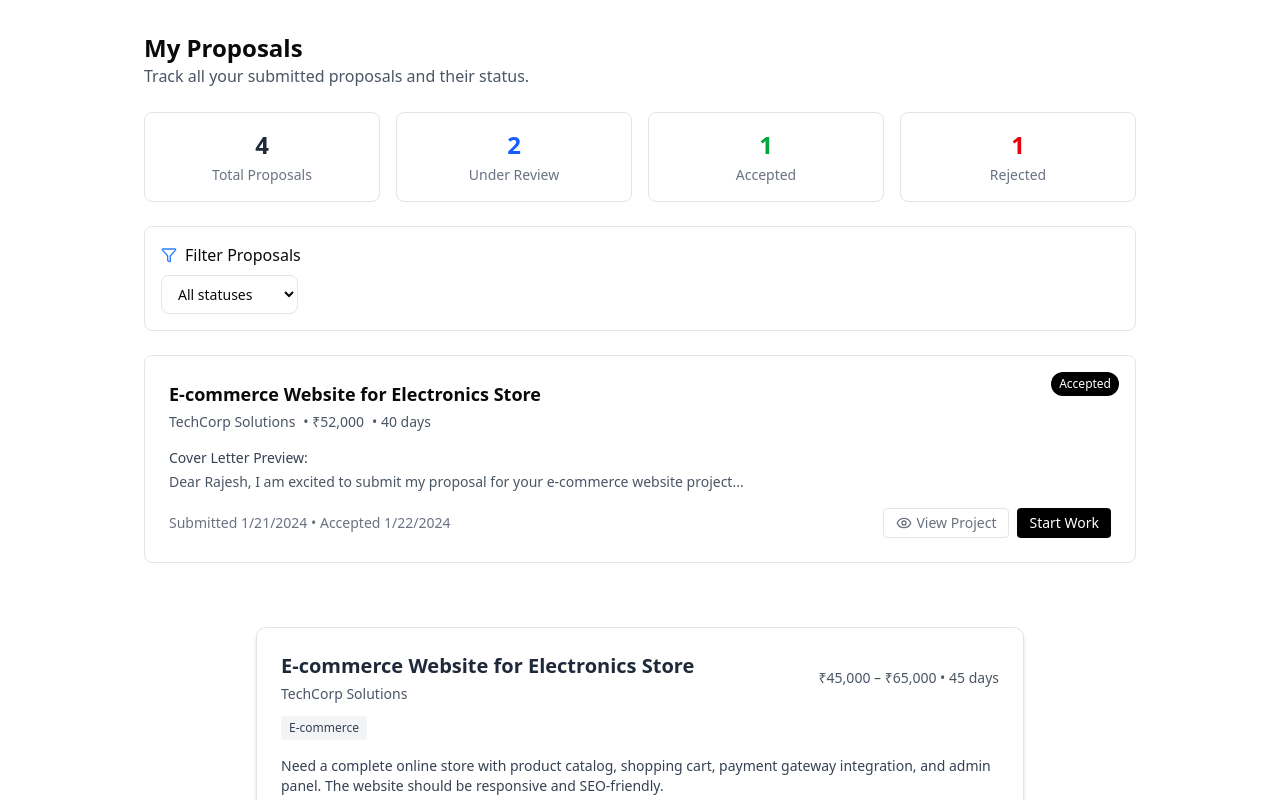
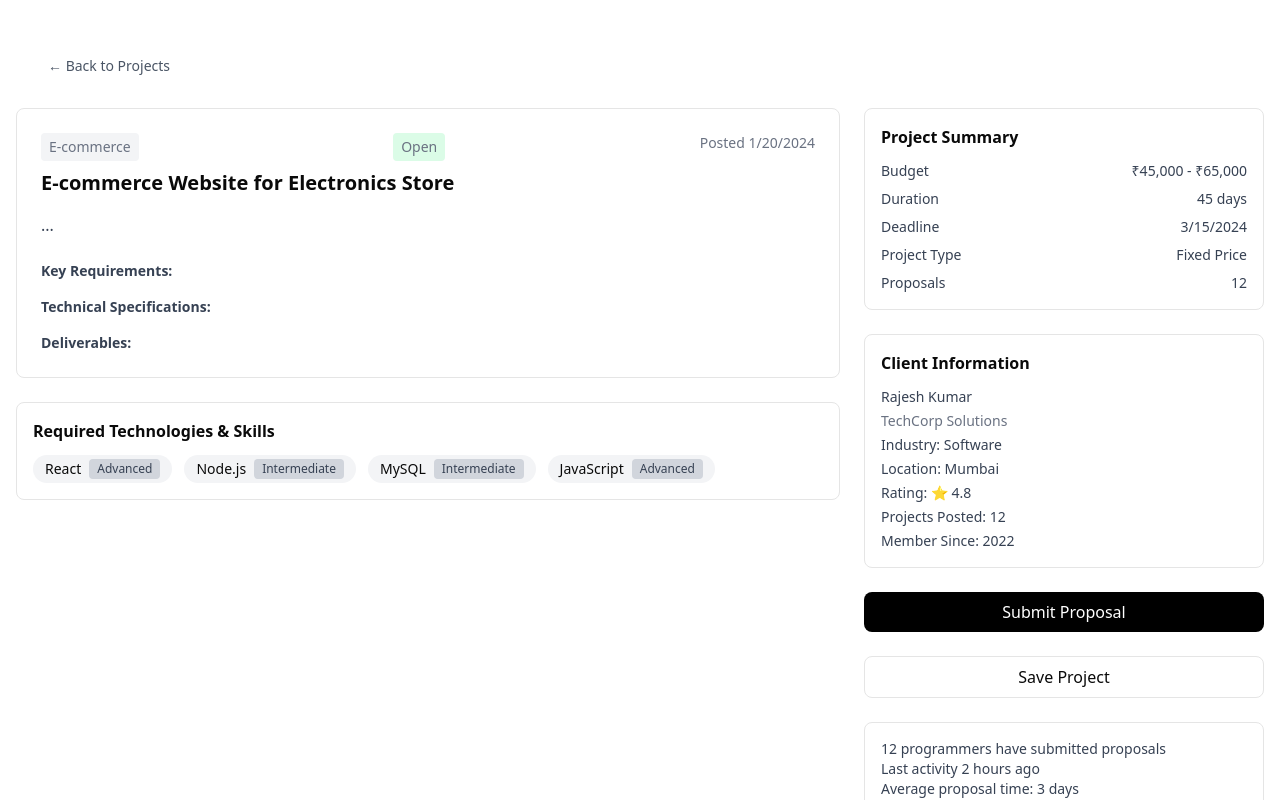
Before and after one commit to rajkothari4776/CDAC-Store, a React (Vite) app in the folder my-react-app/: page / in a window 1280 px wide. Shown: the top 800 px of the page. Built offline with nearby package versions, Linux system fonts and the light colour scheme.

Commit message:
ProjectDEtails page added by prajakta

```diff
--- a/my-react-app/src/App.tsx
+++ b/my-react-app/src/App.tsx
@@ -14,6 +14,7 @@ import SignUp from "@/pages/SignUp.tsx";
 
 import BrowseProjects from "./pages/programmer/browseProjects";
 import BrowseProjectsTest from './pages/programmer/BrowseProjectsTest';
+import ProjectDetails from './pages/programmer/ProjectDetails';
 import ViewMyProposals from './pages/programmer/ViewMyProposals';
 // import SignUp from "@/pages/SignUp.tsx";
 // import {LogIn} from "lucide-react";
@@ -31,6 +32,7 @@ function App() {
 
 
       {/*<Registration/>*/}
+      <ProjectDetails/>
       <ViewMyProposals/>
       <BrowseProjectsTest />
       <BrowseProjects />
--- /dev/null
+++ b/my-react-app/src/components/ClientInfo.tsx
@@ -0,0 +1,30 @@
+type Client = {
+    name: string;
+    company: string;
+    industry: string;
+    location: string;
+    rating: number;
+    posted: number;
+    since: string;
+};
+
+type ClientInfoProps = {
+    client: Client;
+};
+
+export default function ClientInfo({ client }: ClientInfoProps) {
+    return (
+        <div className="bg-white p-4 rounded-md border">
+            <h2 className="text-md font-semibold mb-3">Client Information</h2>
+            <div className="text-sm text-gray-700 space-y-1">
+                <div>{client.name}</div>
+                <div className="text-gray-500">{client.company}</div>
+                <div>Industry: {client.industry}</div>
+                <div>Location: {client.location}</div>
+                <div>Rating: ⭐ {client.rating}</div>
+                <div>Projects Posted: {client.posted}</div>
+                <div>Member Since: {client.since}</div>
+            </div>
+        </div>
+    );
+}
--- /dev/null
+++ b/my-react-app/src/components/ProjectActivity.tsx
@@ -0,0 +1,19 @@
+type Activity = {
+  submitted: number;
+  lastActive: string;
+  avgTime: string;
+};
+
+type Props = {
+  activity: Activity;
+};
+
+export default function ProjectActivity({ activity }: Props) {
+    return (
+        <div className="bg-white p-4 rounded-md border text-sm text-gray-700">
+            <p>{activity.submitted} programmers have submitted proposals</p>
+            <p>Last activity {activity.lastActive}</p>
+            <p>Average proposal time: {activity.avgTime}</p>
+        </div>
+    );
+}
--- /dev/null
+++ b/my-react-app/src/components/ProjectOverview.tsx
@@ -0,0 +1,48 @@
+type ProjectType = {
+    tags: string[];
+    postedDate: string;
+    title: string;
+    description: string;
+    keyRequirements: string[];
+    technicalSpecs: string[];
+    deliverables: string[];
+};
+
+interface Props {
+    project: ProjectType;
+}
+
+export default function ProjectOverview({ project }: Props) {
+    return (
+        <div className="bg-white p-6 rounded-md border">
+            <div className="flex justify-between text-sm text-gray-500 mb-2">
+                <span className="bg-gray-100 px-2 py-1 rounded">{project.tags[0]}</span>
+                <span className="bg-green-100 px-2 py-1 rounded">{project.tags[1]}</span>
+                <span>Posted {project.postedDate}</span>
+            </div>
+            <h1 className="text-xl font-semibold">{project.title}</h1>
+            <p className="mt-4 text-gray-700">{project.description}</p>
+
+            <div className="mt-6 space-y-4 text-gray-700 text-sm">
+                <div>
+                    <h3 className="font-semibold">Key Requirements:</h3>
+                    <ul className="list-disc ml-6">
+                        {project.keyRequirements.map((item, i) => <li key={i}>{item}</li>)}
+                    </ul>
+                </div>
+                <div>
+                    <h3 className="font-semibold">Technical Specifications:</h3>
+                    <ul className="list-disc ml-6">
+                        {project.technicalSpecs.map((item, i) => <li key={i}>{item}</li>)}
+                    </ul>
+                </div>
+                <div>
+                    <h3 className="font-semibold">Deliverables:</h3>
+                    <ul className="list-disc ml-6">
+                        {project.deliverables.map((item, i) => <li key={i}>{item}</li>)}
+                    </ul>
+                </div>
+            </div>
+        </div>
+    );
+}
--- /dev/null
+++ b/my-react-app/src/components/ProjectSummary.tsx
@@ -0,0 +1,41 @@
+type Summary = {
+    budget: string;
+    duration: string;
+    deadline: string;
+    type: string;
+    proposals: number;
+};
+
+type ProjectSummaryProps = {
+    summary: Summary;
+};
+
+export default function ProjectSummary({ summary }: ProjectSummaryProps) {
+    return (
+        <div className="bg-white p-4 rounded-md border">
+            <h2 className="text-md font-semibold mb-3">Project Summary</h2>
+            <div className="text-sm text-gray-700 space-y-2">
+                <div className="flex justify-between">
+                    <span>Budget</span>
+                    <span>{summary.budget}</span>
+                </div>
+                <div className="flex justify-between">
+                    <span>Duration</span>
+                    <span>{summary.duration}</span>
+                </div>
+                <div className="flex justify-between">
+                    <span>Deadline</span>
+                    <span>{summary.deadline}</span>
+                </div>
+                <div className="flex justify-between">
+                    <span>Project Type</span>
+                    <span>{summary.type}</span>
+                </div>
+                <div className="flex justify-between">
+                    <span>Proposals</span>
+                    <span>{summary.proposals}</span>
+                </div>
+            </div>
+        </div>
+    );
+}
--- /dev/null
+++ b/my-react-app/src/components/RequiredSkills.tsx
@@ -0,0 +1,26 @@
+type Skill = {
+  name: string;
+  level: 'Beginner' | 'Intermediate' | 'Advanced'; // Optional: restrict to known values
+};
+
+type Props = {
+  skills: readonly  Skill[];
+};
+
+export default function RequiredSkills({ skills }: Props) {
+    return (
+        <div className="bg-white p-4 rounded-md border">
+            <h2 className="text-md font-semibold mb-3">Required Technologies & Skills</h2>
+            <div className="flex flex-wrap gap-3">
+                {skills.map((skill, i) => (
+                    <div key={i} className="bg-gray-100 px-3 py-1 rounded-full text-sm flex items-center gap-2">
+                        {skill.name}
+                        <span className="bg-gray-300 text-gray-700 px-2 py-0.5 text-xs rounded">
+                            {skill.level}
+                        </span>
+                    </div>
+                ))}
+            </div>
+        </div>
+    );
+}
--- /dev/null
+++ b/my-react-app/src/pages/programmer/ProjectDetails.tsx
@@ -0,0 +1,75 @@
+import ClientInfo from "@/components/ClientInfo";
+import ProjectActivity from "@/components/ProjectActivity";
+import ProjectOverview from "@/components/ProjectOverview";
+import ProjectSummary from "@/components/ProjectSummary";
+import RequiredSkills from "@/components/RequiredSkills";
+import { useNavigate } from 'react-router-dom';
+
+
+export default function ProjectDetails() {
+    const navigate = useNavigate();
+    const project = {
+        title: "E-commerce Website for Electronics Store",
+        description: "...",
+        postedDate: "1/20/2024",
+        tags: ["E-commerce", "Open"],
+        keyRequirements: [/* array of bullet points */],
+        technicalSpecs: [/* array of specs */],
+        deliverables: [/* array of deliverables */],
+        skills: [
+            { name: "React", level: "Advanced" },
+            { name: "Node.js", level: "Intermediate" },
+            { name: "MySQL", level: "Intermediate" },
+            { name: "JavaScript", level: "Advanced" },
+        ] as const,
+        summary: {
+            budget: "₹45,000 - ₹65,000",
+            duration: "45 days",
+            deadline: "3/15/2024",
+            type: "Fixed Price",
+            proposals: 12,
+        },
+        client: {
+            name: "Rajesh Kumar",
+            company: "TechCorp Solutions",
+            location: "Mumbai",
+            industry: "Software",
+            rating: 4.8,
+            posted: 12,
+            since: "2022",
+        },
+        activity: {
+            submitted: 12,
+            lastActive: "2 hours ago",
+            avgTime: "3 days",
+        }
+    };
+
+    return (
+        <div>
+            <div className=" mt-14 ml-12">
+                <button
+                    onClick={() => navigate('/projects')}
+                    className="text-sm text-gray-600 hover:text-black flex items-center gap-1"
+                >
+                    ← Back to Projects
+                </button>
+            </div>
+        <div className="max-w-7xl mx-auto px-4 py-8 grid md:grid-cols-3 gap-6">
+            {/* Back Button */}
+
+            <div className="md:col-span-2 space-y-6">
+                <ProjectOverview project={project} />
+                <RequiredSkills skills={project.skills} />
+            </div>
+            <div className="space-y-6">
+                <ProjectSummary summary={project.summary} />
+                <ClientInfo client={project.client} />
+                <button className="w-full bg-black text-white py-2 rounded-md">Submit Proposal</button>
+                <button className="w-full border py-2 rounded-md">Save Project</button>
+                <ProjectActivity activity={project.activity} />
+            </div>
+        </div>
+        </div>
+    );
+}
```
